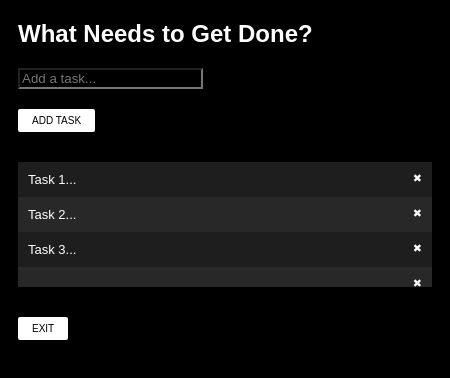
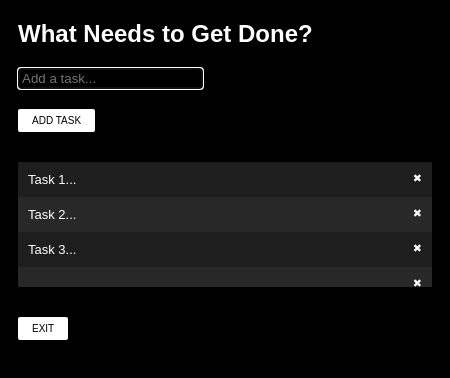
Before and after one commit to DanielJPiazza/electron-todo-list, an Electron app: page index.html in a window 450 px wide. Both pictures are taken after a click on the element "ADD TASK". Drawn offline with Linux system fonts and the light colour scheme.

Commit message:
Set default focus to 'Add Task' field.

```diff
--- a/index.html
+++ b/index.html
@@ -9,7 +9,7 @@
   <body>
     <div class="container">
       <h2>What Needs to Get Done?</h2>
-      <input type="text" id="newTaskInput" placeholder="Add a task...">
+      <input type="text" id="newTaskInput" placeholder="Add a task..." autofocus>
       <div>
         <span class="smallButton" onclick="createTask()">ADD TASK</span>
       </div>
--- a/todo.js
+++ b/todo.js
@@ -5,12 +5,19 @@
 var closeButtonClasses = 'closeButton';
 var closeButton = '\u2716';
 
+
 // -- UTILITY FUNCTIONS --
+
 function closeWindow() {
     const remote = require('electron').remote
     let w = remote.getCurrentWindow()
     w.close()
 }
+
+function setFocusAddTaskField(){
+    document.getElementById("newTaskInput").focus();
+}
+
 
 // -- INITIAL SETUP --
 
@@ -43,6 +50,7 @@ for (var i = 0; i < remove.length; i++) {
     }, false);
 }
 
+
 // -- NEW TASK FUNCTION --
 
 // Create a new list item when 'Add Task' is clicked.
@@ -72,4 +80,7 @@ function createTask() {
         ev.target.parentNode.remove();
     });
     li.appendChild(span);
+
+    // Focus on add task field.
+    setFocusAddTaskField();
 }
```
